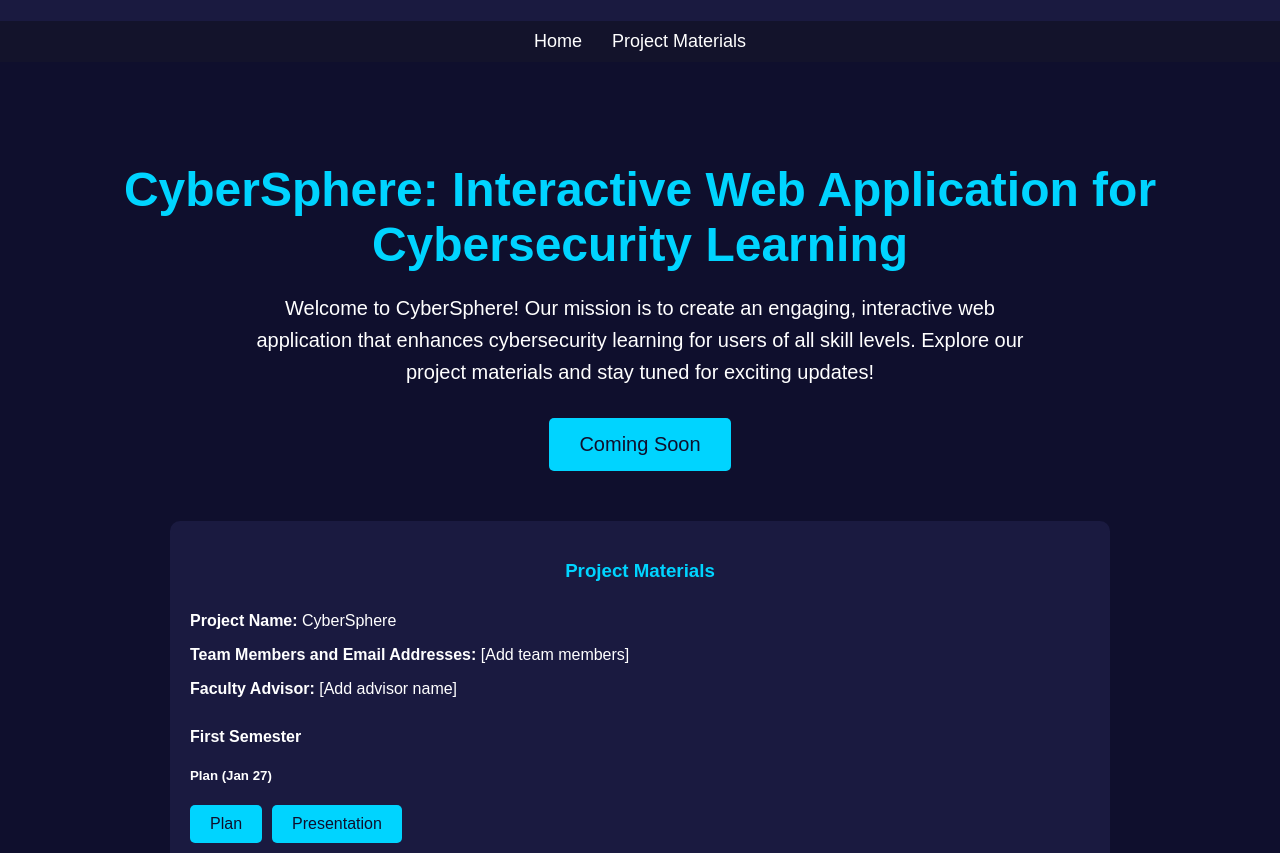
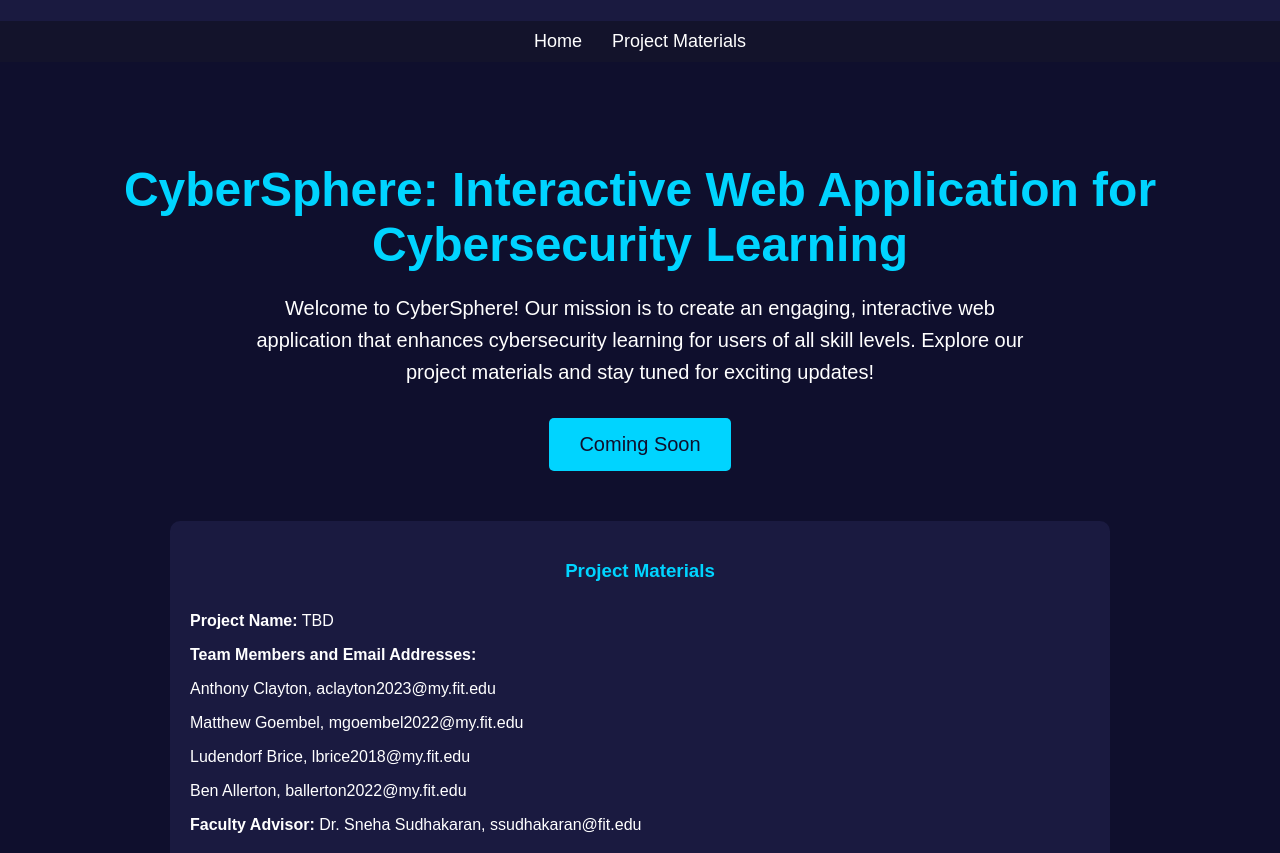
Before and after one commit to matthewgoembel/mpg.portfolio, a plain HTML site: page index.html in a window 1280 px wide. Shown: the part 99-952 px from the top of the page. Drawn offline with Linux system fonts and the light colour scheme.

Commit message:
Update index.html

```diff
--- a/index.html
+++ b/index.html
@@ -87,7 +87,7 @@
         }
 
         .milestone {
-            margin: 30px 0;
+            margin: 40px 0;
         }
 
         .milestone h4 {
@@ -108,7 +108,7 @@
             color: #0f0f2d;
             text-decoration: none;
             border-radius: 5px;
-            font-size: 16px;
+            font-size: 20px;
         }
 
         .buttons a:hover {
@@ -137,9 +137,13 @@
     <h3>Project Materials</h3>
 
     <div>
-        <p><strong>Project Name:</strong> CyberSphere</p>
-        <p><strong>Team Members and Email Addresses:</strong> [Add team members]</p>
-        <p><strong>Faculty Advisor:</strong> [Add advisor name]</p>
+        <p><strong>Project Name:</strong> TBD </p>
+        <p><strong>Team Members and Email Addresses:</strong> </p>
+        <p>Anthony Clayton, aclayton2023@my.fit.edu </p>
+        <p>Matthew Goembel, mgoembel2022@my.fit.edu </p>
+        <p>Ludendorf Brice, lbrice2018@my.fit.edu </p>
+        <p>Ben Allerton, ballerton2022@my.fit.edu </p>
+        <p><strong>Faculty Advisor:</strong> Dr. Sneha Sudhakaran, ssudhakaran@fit.edu </p>
     </div>
 
     <div class="milestone">
```
